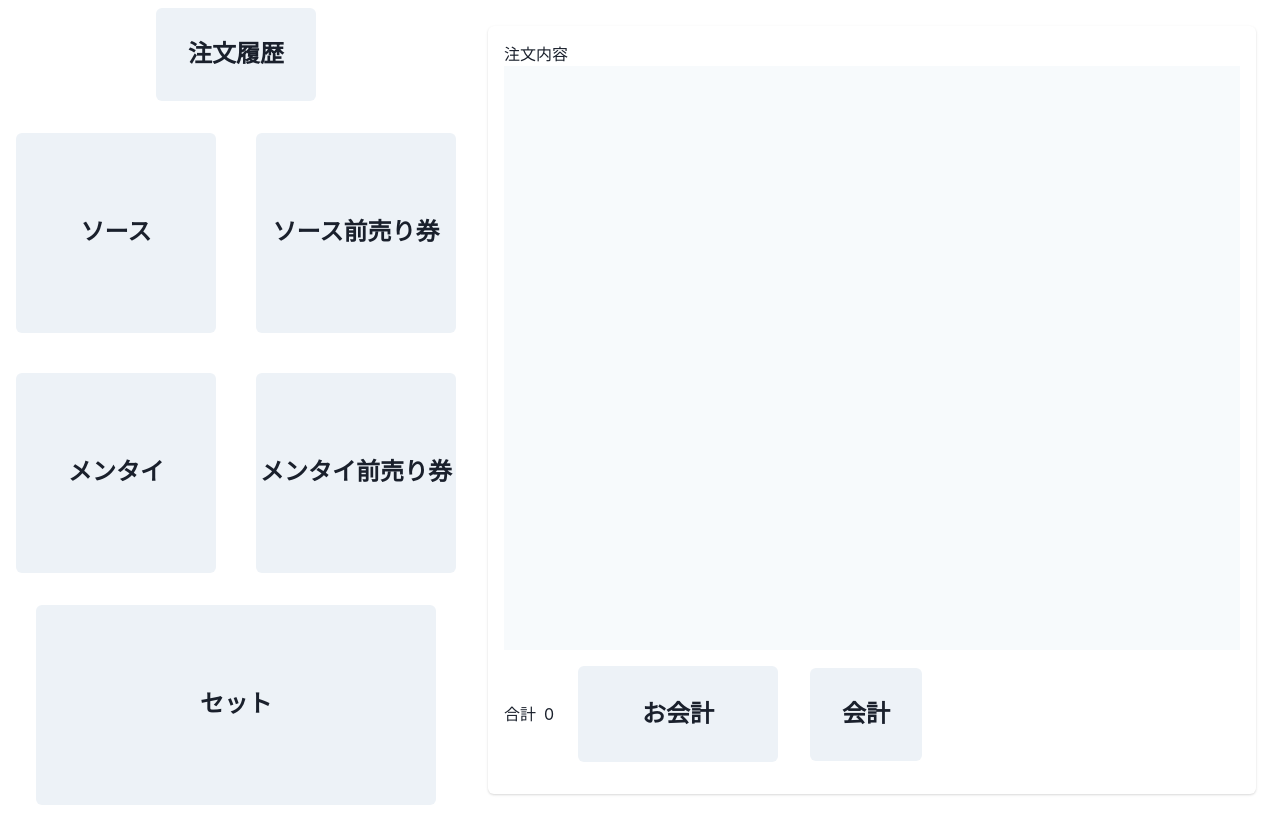
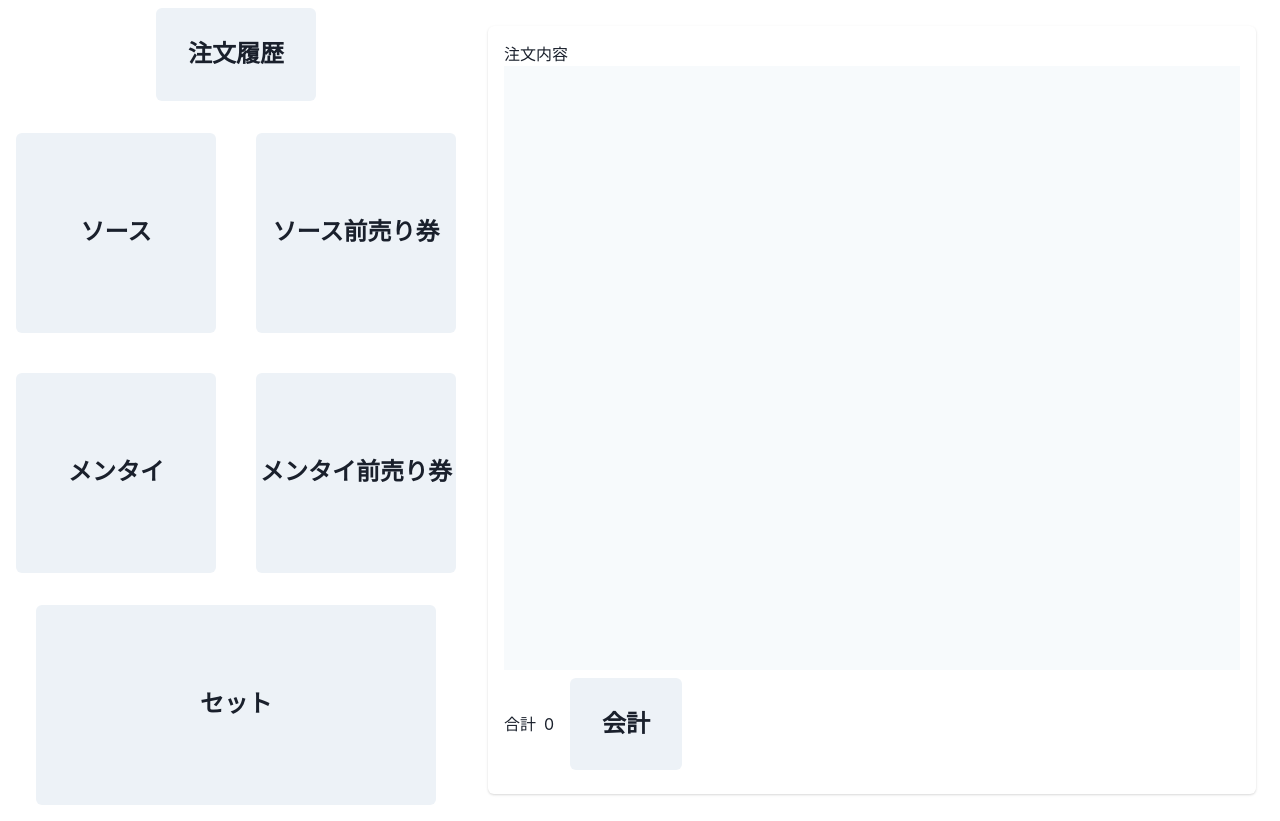
Before and after one commit to f-yusei/roten-app, a React (Vite) app in the folder frontend/: page /reception in a window 1280 px wide. Built offline with nearby package versions, Linux system fonts and the light colour scheme.

Commit message:
"fix: 不要なボタンを削除"

```diff
--- a/frontend/src/components/features/reception/presenter/ReceptionUI.tsx
+++ b/frontend/src/components/features/reception/presenter/ReceptionUI.tsx
@@ -240,15 +240,6 @@ const ReceptionUI = () => {
                 orders.reduce((sum, order) => sum + order.price, 0)
               }
             </h2>
-            <Button
-              fontSize={{ base: '50px', sm: '24px' }}
-              h={'12vh'}
-              w={{ base: '100px', sm: '200px' }}
-              p={4}
-              m={4}
-            >
-              お会計
-            </Button>
             <PayDrawer />
           </HStack>
         </Card>
```
